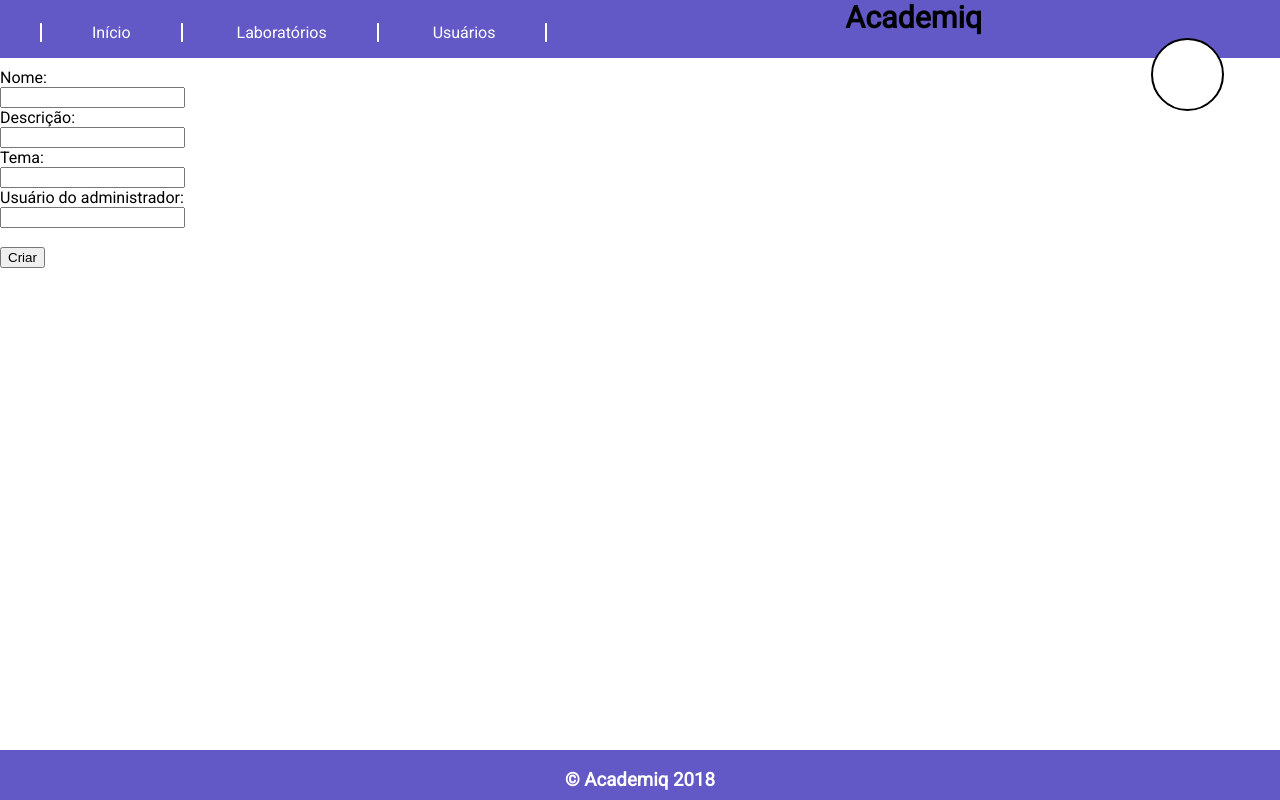
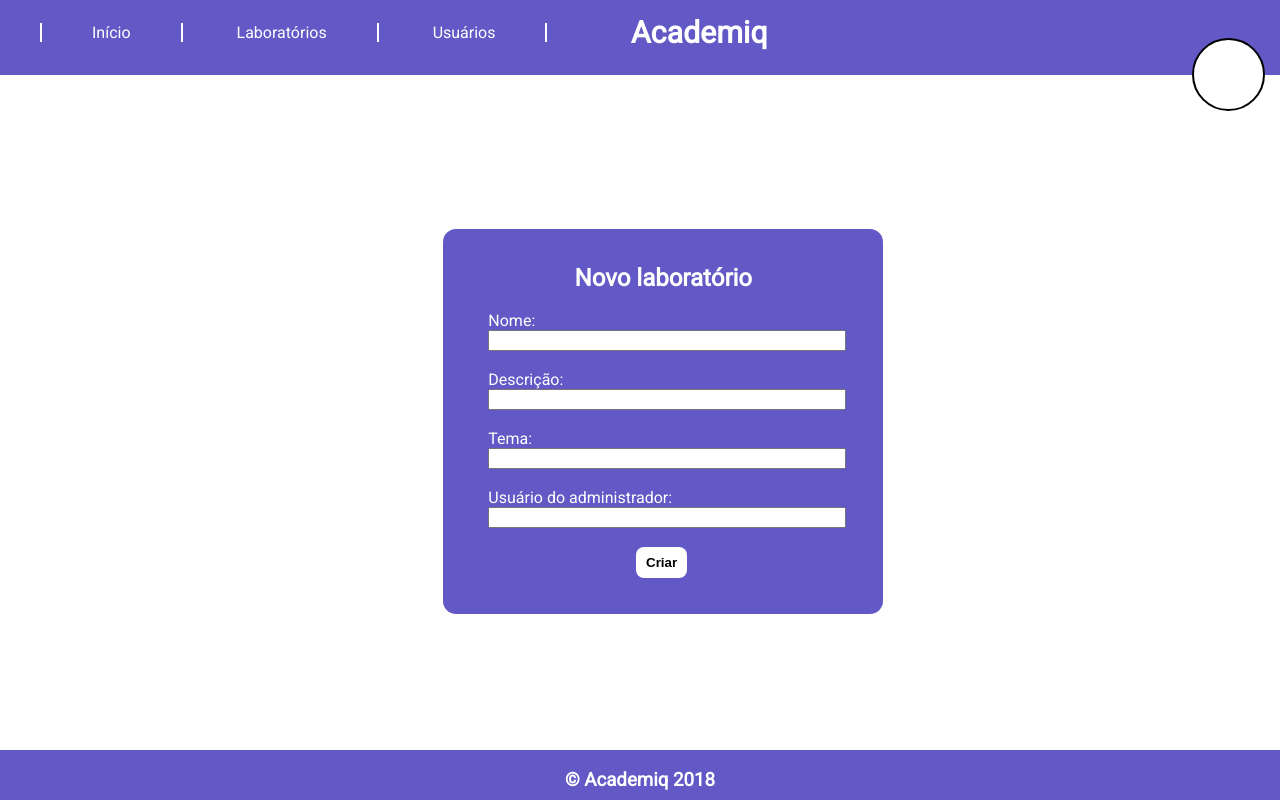
Before and after one commit to RitaSoaresPCS/PCS2018.1, a PHP site: page /criarLaboratorio.html in a window 1280 px wide. Run offline with PHP 8.4, Linux system fonts and the light colour scheme; data comes from the database, SQL or seed files in the repository; data that the repository does not hold is empty.

Commit message:
Correções e css da página de Criação de Lab

```diff
--- /dev/null
+++ b/Assets/CSS/criarLaboratorio.css
@@ -0,0 +1,62 @@
+input {
+  width: 100%;
+}
+button {
+  display: block;
+  background-color: white;
+  border: none;
+  color: black;
+  padding: 8px 10px 8px 10px;
+  text-align: center;
+  cursor: pointer;
+  border-radius: 8px;
+  font-weight: bold;
+  margin-left: 42.2%;
+  margin-right: 30%
+}
+
+form{
+  text-align: left;
+}
+
+button :hover{
+  background-color: #4CAF50;
+  color: white;
+  font-weight: bold;
+}
+
+form > p {
+  font-weight: bold;
+  padding-top: 8px;
+}
+
+.container {
+  display: flex;
+  justify-content: center;
+}
+.center {
+    margin: auto;
+    top: 18%;
+    right: 0;
+    bottom: 0;
+    left: 0;
+    width: 350px;
+    height: 345px;
+    border-style: solid;
+    border-width: 2px;
+    border-radius: 15px;
+    background-color: #6259c6;
+    color: white;
+    padding-left: 45px;
+    padding-right: 45px;
+    padding-top: 15px;
+    padding-bottom: 25px;
+    text-align: center;
+    margin-left: 28.5%;
+    margin-top: 7%;
+}
+
+a {
+  color: white;
+  text-decoration: bold;
+}
--- a/Assets/CSS/geral.css
+++ b/Assets/CSS/geral.css
@@ -74,3 +74,13 @@ body {
 	margin: 0;
 	font-family: 'Roboto', sans-serif;
 }
+
+main#content {
+	width:80%;
+	margin:0px auto;
+	margin-bottom: 100px;
+	padding:50px;
+	box-sizing: border-box;
+	background-color:white;
+	margin-top: 112px;
+}
--- a/Assets/CSS/menuNavegacao.css
+++ b/Assets/CSS/menuNavegacao.css
@@ -126,3 +126,52 @@ nav {
 		overflow: hidden;
 		background-color: #6259C6;
 }
+
+header {
+  font-family: "Roboto", sans-serif;
+  color:white;
+  background-color:#6259c6;
+  width:100%;
+}
+
+#nav-perfil {
+	border: 1px;
+	border-style: solid;
+	border-color: black;
+}
+
+#nav-perfil li {
+		float: left;
+		display: inline;
+		border: 1px;
+		border-style: solid;
+		border-color: black;
+}
+
+#nav-perfil li a {
+		display: block;
+		color: black;
+		text-align: center;
+		padding: 14px 16px;
+		text-decoration: none;
+		width: 93.1px;
+}
+
+#nav-perfil li a:hover:not(.active) {
+		background-color: gray;
+		color:white;
+}
+
+.active {
+		background-color: #736AD7;
+}
+
+#titulo{
+	font-size: 190%;
+	margin-top:0;
+	padding-top:15px;
+	position: static;
+	margin-left: 6.5%;
+	float:left;
+	display:inline;
+}
--- a/criarLaboratorio.html
+++ b/criarLaboratorio.html
@@ -6,6 +6,7 @@
     <script src="https://ajax.googleapis.com/ajax/libs/jquery/3.3.1/jquery.min.js"></script>
 	<link rel="stylesheet" type="text/css" href="Assets/CSS/geral.css">
 	<link rel="stylesheet" type="text/css" href="Assets/CSS/menuNavegacao.css">
+  <link rel="stylesheet" type="text/css" href="Assets/CSS/criarLaboratorio.css">
 	<link href="https://fonts.googleapis.com/css?family=Roboto" rel="stylesheet">
     <script src="AcessoDados/Base.js"></script>
 
@@ -38,26 +39,29 @@
 
   </head>
   <body>
-
   <header></header>
-
+  <main id="content">
+  <div class="container">
+    <div class="center">
       <h2>Novo laboratório</h2>
     	<form>
     		Nome:<br>
     		<input type="text" name="nome" id="nome"><br>
-
+        <br>
     		Descrição:<br>
     		<input type="text" name="descricao" id="descricao"><br>
-
+        <br>
     		Tema:<br>
     		<input type="text" name="tema" id="tema"><br>
-
+        <br>
     		Usuário do administrador:<br>
     		<input type="text" name="userAdmin" id="userAdmin"><br><br>
 
     		<button id= 'btn-criar-lab' type= 'button'>Criar</button>
-
     	</form>
+    </div>
+  </div>
+  </main>
 	<footer></footer>
   </body>
 	<script>
--- a/laboratorio.html
+++ b/laboratorio.html
@@ -323,7 +323,7 @@
 	</head>
 	<body>
 		<header></header>
-		<main id="content">
+		<main id="content" style="border-width: 1px; border-color: darkgray; border-style: solid; border-radius: 5px; box-shadow: 0px 8px 16px 0px rgba(0,0,0,0.2);">
 			<!-- Nome do laboratório -->
 			<div class="center">
 				<h1 id="nomeLab"></h1>
```
Also changed, not shown: Assets/CSS/usuario.css (+49 -0 lines). Lines whose indentation alone changed are shown as unchanged.
